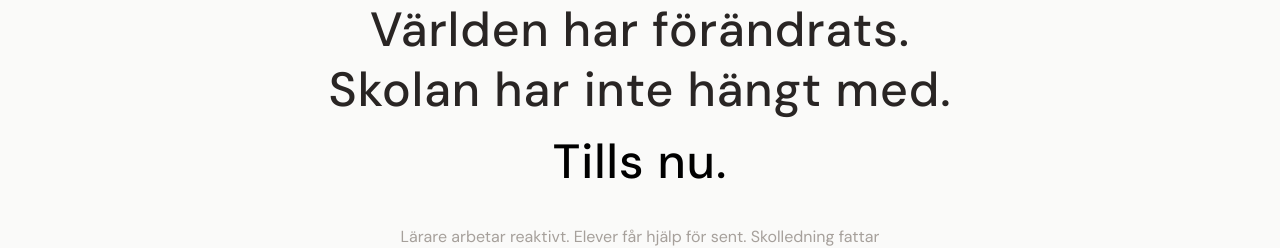
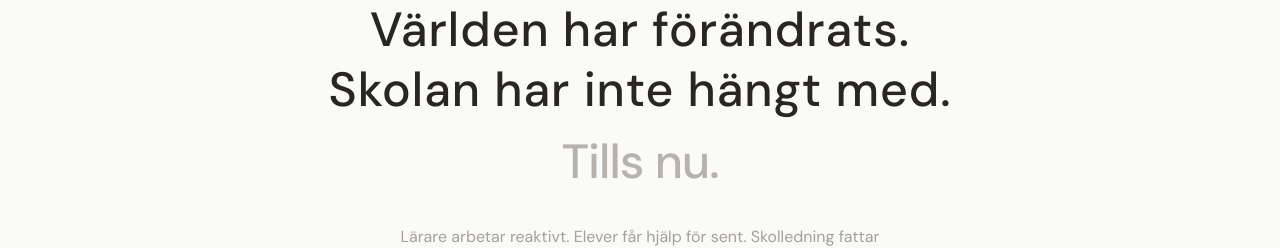
Before and after one commit to DKakai/StuDesk, a Next.js app: page / in a window 1280 px wide. Shown: the part 880-1128 px from the top of the page. Built offline with nearby package versions, Linux system fonts and the light colour scheme; no server answers.

Commit message:
uppdatering

```diff
--- a/app/page.tsx
+++ b/app/page.tsx
@@ -83,7 +83,7 @@ export default function LandingPage() {
           <p className="text-3xl md:text-5xl leading-tight tracking-[0.02em] text-stone-800 font-medium">
             Världen har förändrats.<br />Skolan har inte hängt med.
           </p>
-          <p className="text-3xl md:text-5xl leading-tight tracking-[0.02em] text-stone-350 font-medium mt-3">
+          <p className="text-3xl md:text-5xl leading-tight tracking-[-0.02em] font-medium mt-3" style={{ color: '#b8b2ac' }}>
             Tills nu.
           </p>
           <p className="text-base text-stone-400 mt-8 max-w-lg mx-auto leading-relaxed">
```
